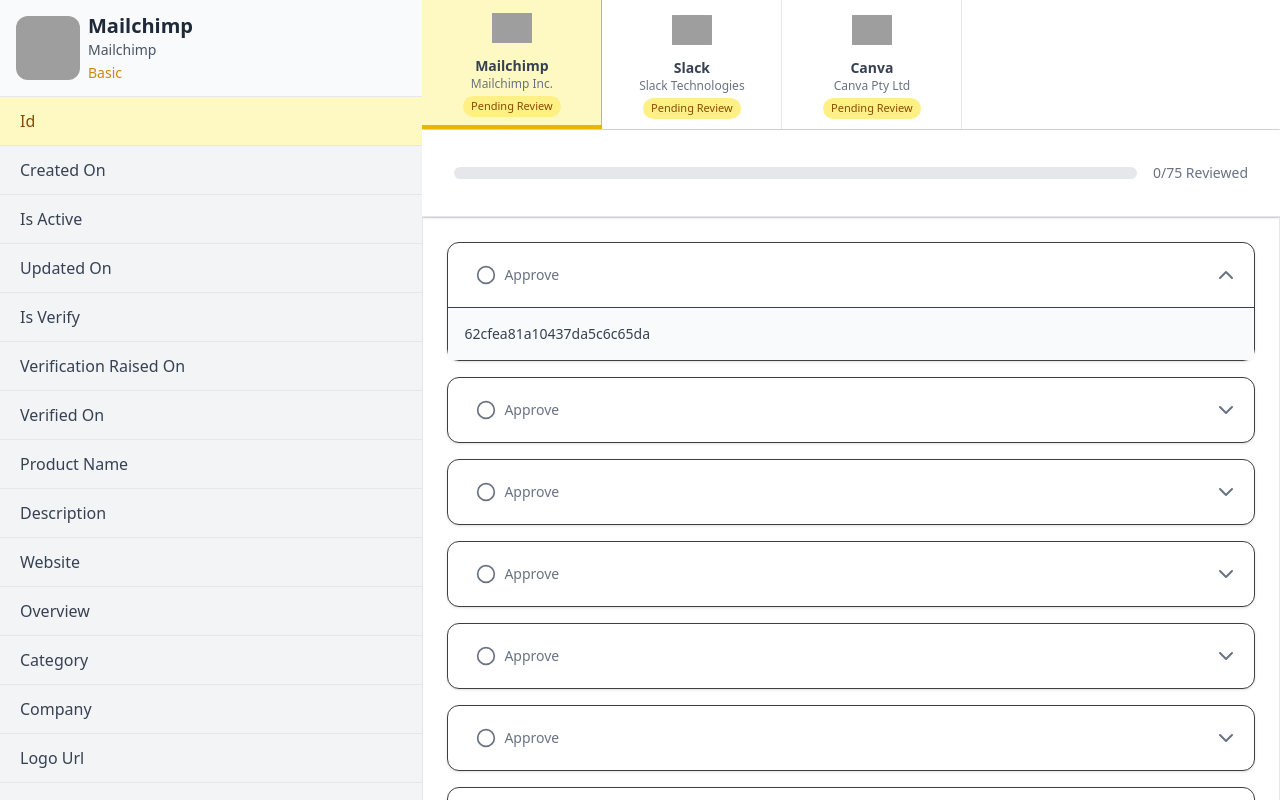
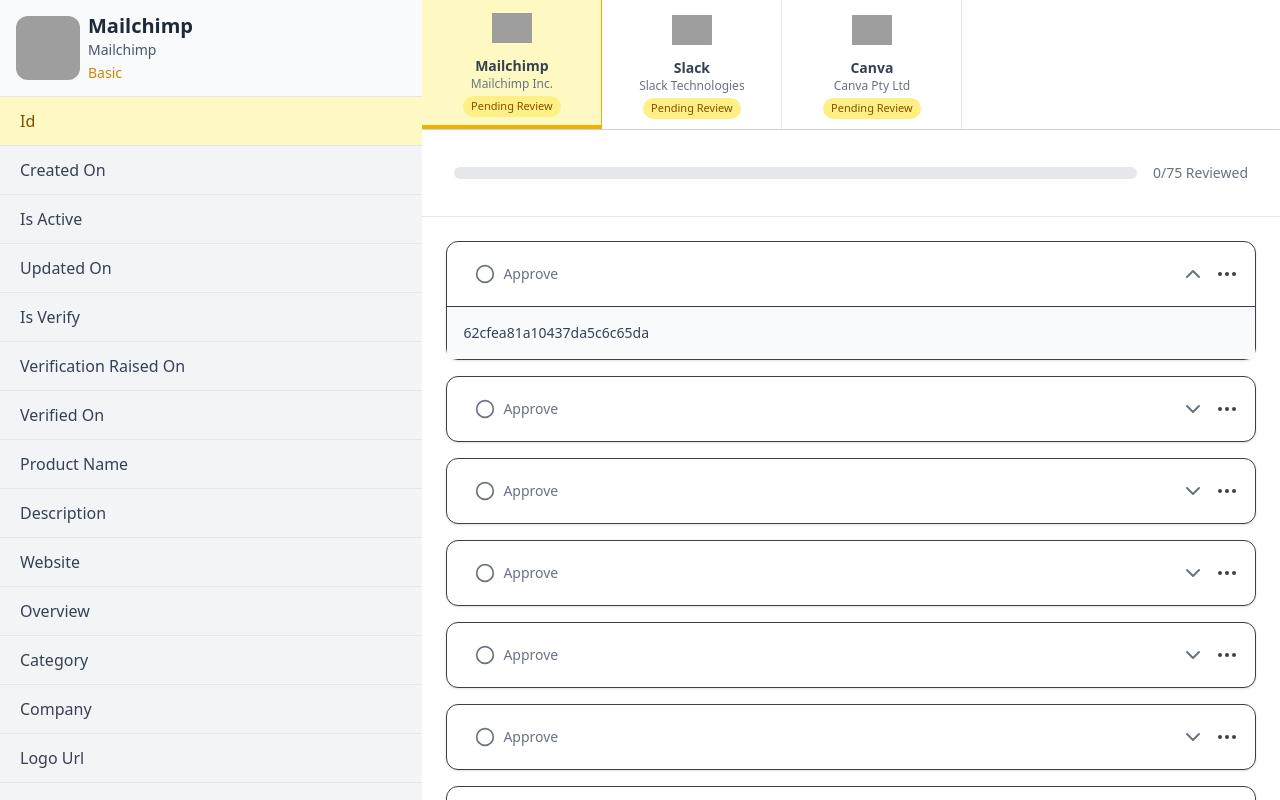
Before and after one commit to msrzoftware/vendors-onboarding-review, a React (Vite) app: page /review in a window 1280 px wide. Built offline with nearby package versions, Linux system fonts and the light colour scheme; grey boxes are pictures that could not be loaded.

Commit message:
add three dot icon

```diff
--- a/src/components/ReviewApprovalUI.jsx
+++ b/src/components/ReviewApprovalUI.jsx
@@ -125,7 +125,13 @@
 
 /** ============================== VARIATION - 2 ============================ */
 import React, { useEffect, useRef, useState } from "react";
-import { CheckCircle2, Circle, ChevronUp, ChevronDown } from "lucide-react";
+import {
+  CheckCircle2,
+  Circle,
+  ChevronUp,
+  ChevronDown,
+  Ellipsis,
+} from "lucide-react";
 
 export default function ReviewApprovalUI({
   reviewed,
@@ -186,7 +192,7 @@
 
   return (
     <div className="w-full min-h-screen bg-gray-50 overflow-y-auto">
-      <div className="max-w-full min-h-screen mx-auto bg-white p-6 space-y-6 border border-gray-200">
+      <div className="max-w-full min-h-screen mx-auto bg-white p-6 space-y-6">
         <div className="space-y-4">
           {fieldsToReview.map((field) => {
             const isOpen = expanded.includes(field.key);
@@ -234,12 +240,15 @@
                       )}
                     </button>
 
+                    <div className="flex items-center gap-2.5">
                       {!isReviewed &&
                         (isOpen ? (
                           <ChevronUp className="text-gray-500 transition-transform duration-300" />
                         ) : (
                           <ChevronDown className="text-gray-500 transition-transform duration-300" />
                         ))}
+                      <Ellipsis />
+                    </div>
                   </div>
                 </div>
 
--- a/src/components/ReviewPage.jsx
+++ b/src/components/ReviewPage.jsx
@@ -108,7 +108,7 @@
 
         {/* Cards Section */}
         <div className="overflow-auto relative">
-          <div className="sticky top-0 left-0 flex items-center justify-between min-h-[87.99px] px-8 shadow bg-white z-10 border-b border-gray-200">
+          <div className="sticky top-0 left-0 flex items-center justify-between min-h-[87.99px] px-8 bg-white z-10 border-b border-gray-200">
             {/* Progress Bar */}
             <div className="w-full bg-gray-200 h-3 rounded-full overflow-hidden">
               <div
```
Lines whose indentation alone changed are shown as unchanged.
